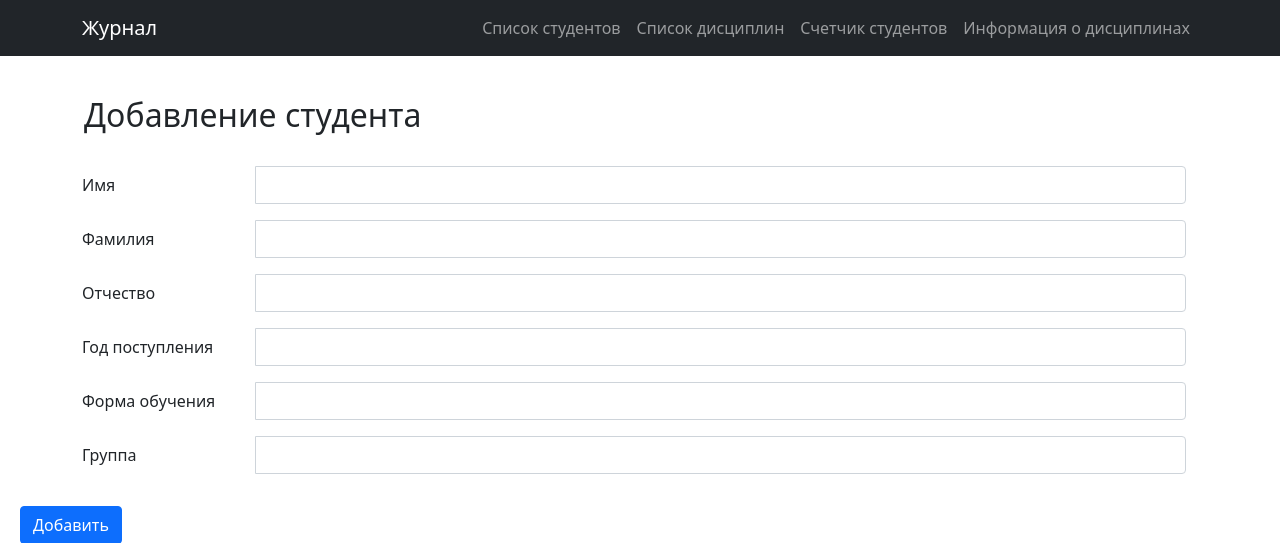
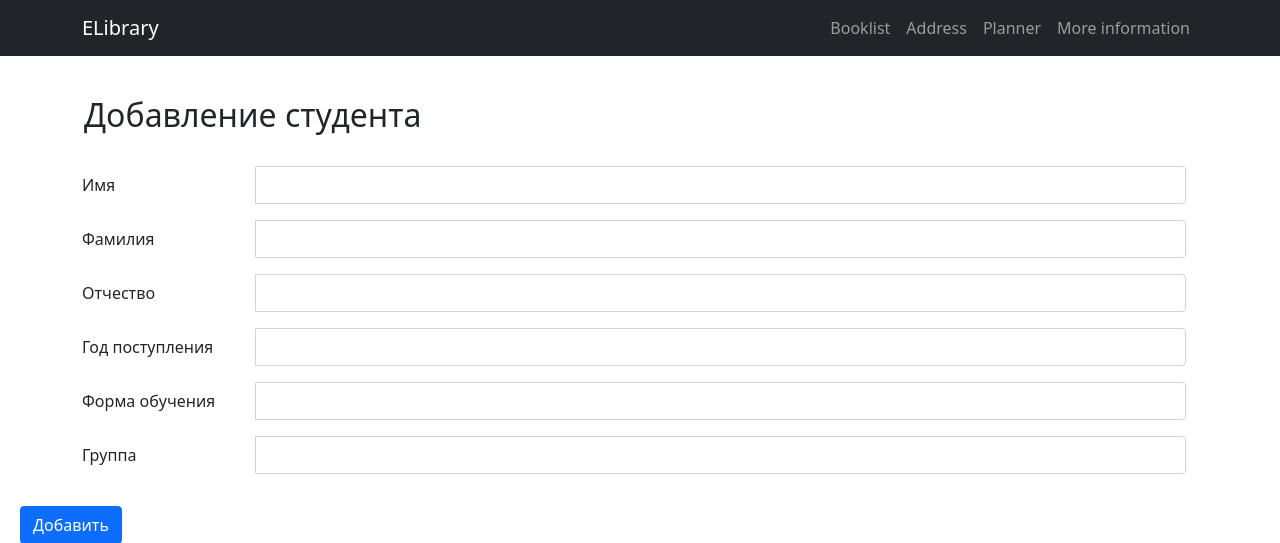
Before and after one commit to Lichhoangthanh/devops, a Flask app: page /createstudent in a window 1280 px wide. Shown: the top 543 px of the page. Run offline with Flask 3, Linux system fonts and the light colour scheme.

Commit message:
change base

```diff
--- a/DevopsProgect/journal/app/templates/base.html
+++ b/DevopsProgect/journal/app/templates/base.html
@@ -19,23 +19,23 @@
         <header>
             <nav class="navbar navbar-expand-lg navbar-dark bg-dark">
                 <div class="container">
-                    <a class="navbar-brand" href="{{ url_for('index') }}">Журнал</a>
+                    <a class="navbar-brand" href="{{ url_for('index') }}">ELibrary</a>
                     <button class="navbar-toggler" type="button" data-bs-toggle="collapse" data-bs-target="#navbarSupportedContent" aria-controls="navbarSupportedContent" aria-expanded="false" aria-label="Toggle navigation">
                         <span class="navbar-toggler-icon"></span>
                     </button>
                     <div class="collapse navbar-collapse" id="navbarSupportedContent">
                         <ul class="navbar-nav ms-auto mb-2 mb-lg-0">
                             <li class="nav-item">
-                                <a class="nav-link" aria-current="page" href="{{ url_for('studentslist') }}">Список студентов</a>
+                                <a class="nav-link" aria-current="page" href="{{ url_for('studentslist') }}">Booklist</a>
                             </li>
                             <li class="nav-item">
-                                <a class="nav-link" aria-current="page" href="{{ url_for('educationplanslist') }}">Список дисциплин</a>
+                                <a class="nav-link" aria-current="page" href="{{ url_for('educationplanslist') }}">Address</a>
                             </li>
                             <li>
-                                <a class="nav-link" aria-current="page" href="{{ url_for('schetchik') }}">Счетчик студентов</a>
+                                <a class="nav-link" aria-current="page" href="{{ url_for('schetchik') }}">Planner</a>
                             </li>
                             <li>
-                                <a class="nav-link" aria-current="page" href="{{ url_for('disciplineinfo') }}">Информация о дисциплинах</a>
+                                <a class="nav-link" aria-current="page" href="{{ url_for('disciplineinfo') }}">More information</a>
                             </li>
                         </ul>
                     </div>
```
